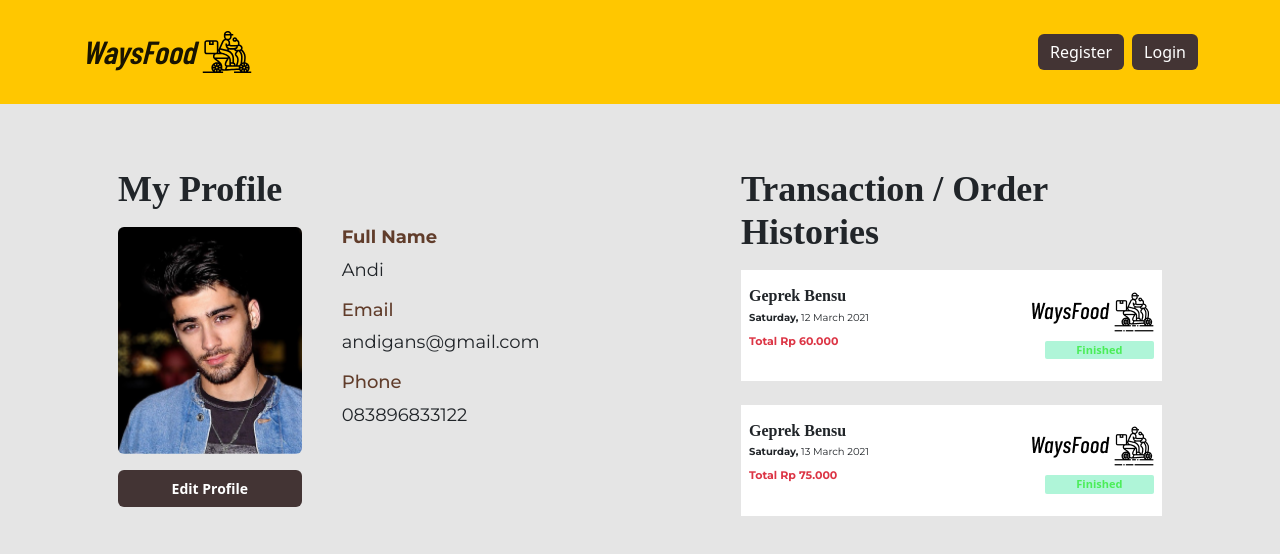
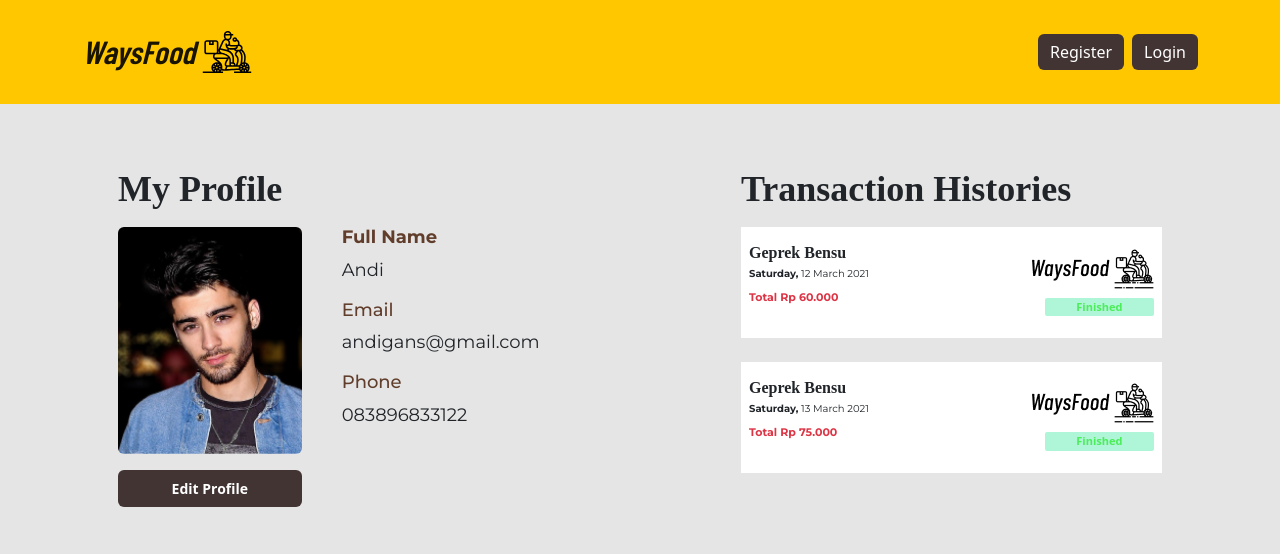
Before and after one commit to nishkarta/foodWays, a React (Create React App) app: page /profile in a window 1280 px wide. Shown: the top 554 px of the page. Built offline with nearby package versions, Linux system fonts and the light colour scheme; a web font is replaced by a local one.

Commit message:
test commit

```diff
--- a/src/components/ProfileEl.js
+++ b/src/components/ProfileEl.js
@@ -66,7 +66,7 @@
           </Col>
           <Col className="col-12 col-lg-5">
             <h3 className="mb-3 ff-abhaya f-36 fw-extra-bold text-center text-lg-start">
-              Transaction / Order Histories
+              Transaction Histories
             </h3>
 
             {transactions.map((trans, index) => (
```
